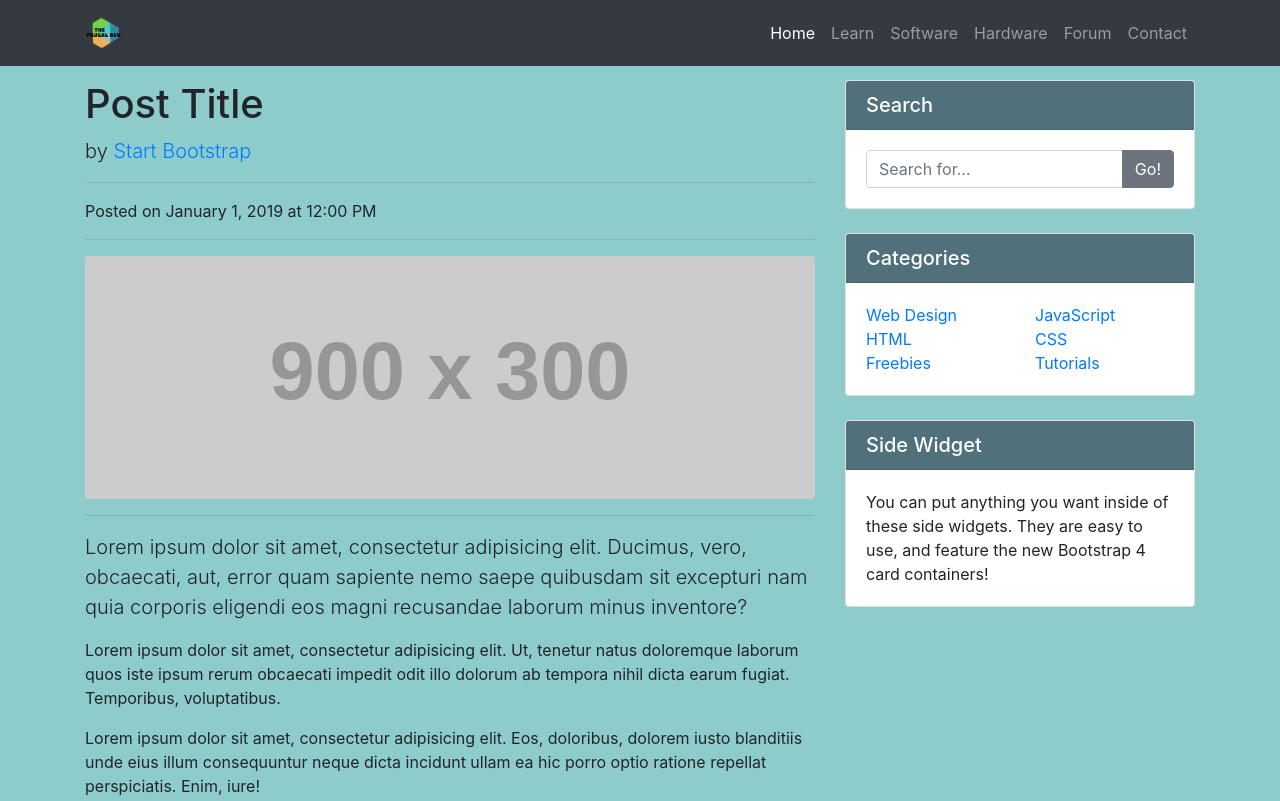
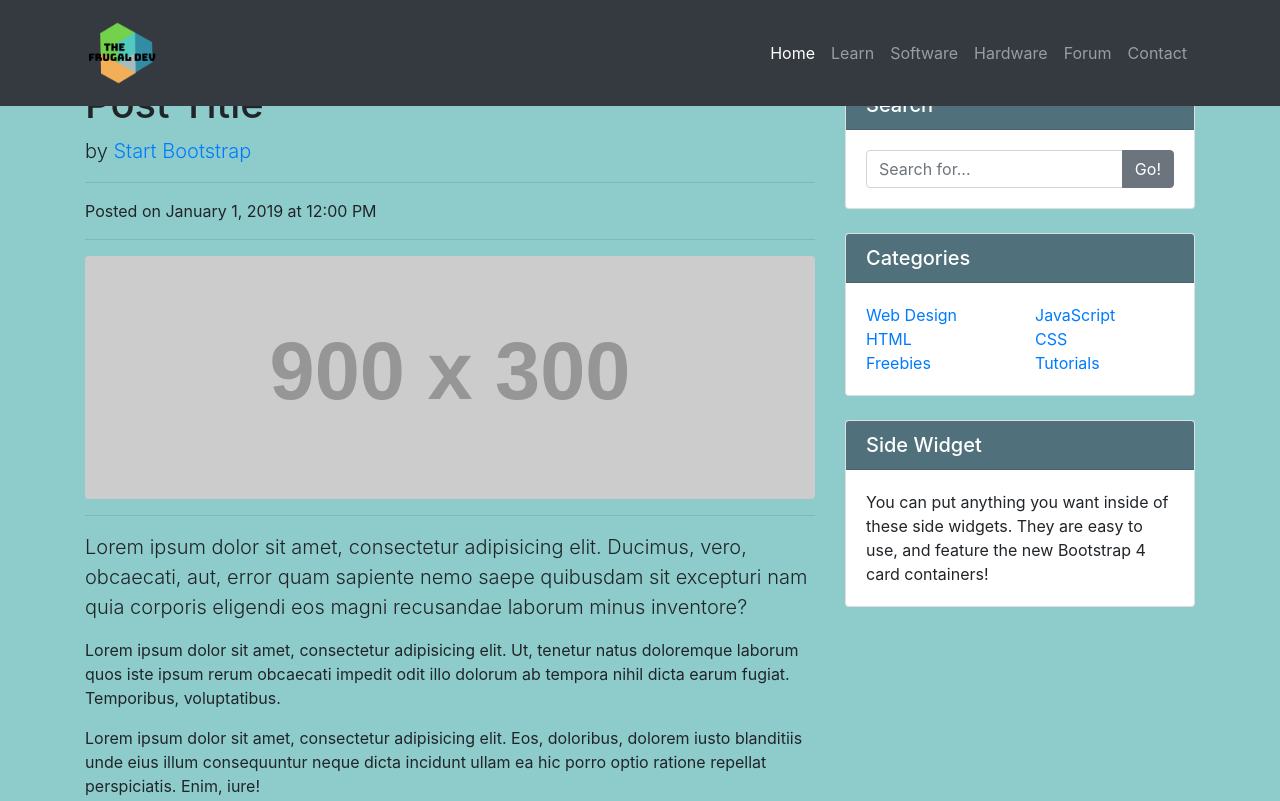
Before and after one commit to GreySparrow/FrugalDev, a plain HTML site: page index.html in a window 1280 px wide. Shown: the top 801 px of the page. Drawn offline with Linux system fonts and the light colour scheme; placeholder pictures from the web are drawn by us.

Commit message:
Update blog-post.css

```diff
--- a/css/blog-post.css
+++ b/css/blog-post.css
@@ -12,6 +12,6 @@ body {
   color: white;
 }
 .logo {
-  width: 20%;
-  height: 20%;
+  width: 40%;
+  height: 40%;
 }
```
